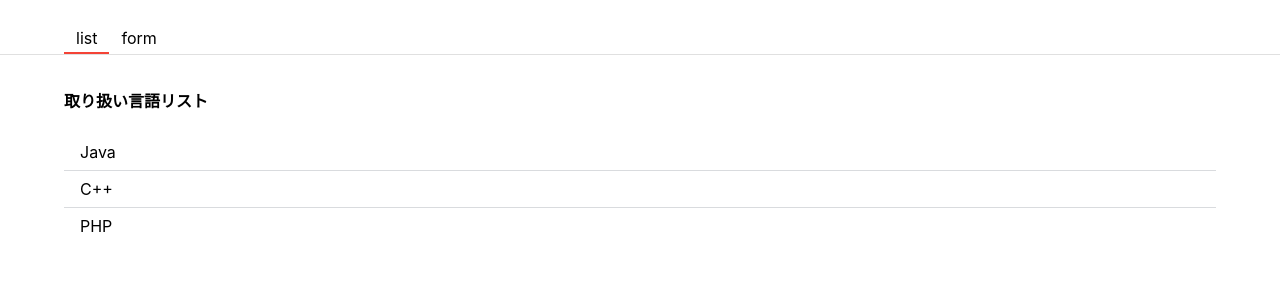
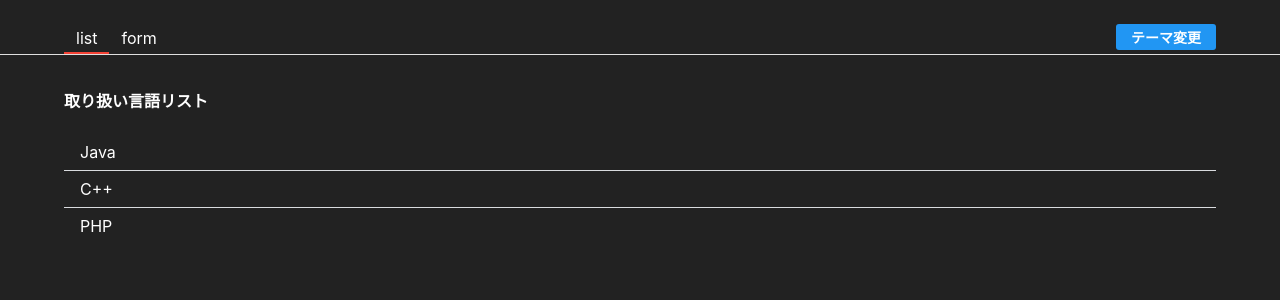
Before and after one commit to kai02221514/tutorial, a React (Create React App) app: page / in a window 1280 px wide. Shown: the top 300 px of the page. Built offline with nearby package versions, Linux system fonts and the light colour scheme.

Commit message:
Contextを利用したテーマの変更

```diff
--- a/src/App.js
+++ b/src/App.js
@@ -1,34 +1,21 @@
-import styled from "styled-components";
-import { useEffect,useState } from "react";
+import { useState,useContext } from "react";
 import { List } from "./Components/List"
 import { Form } from "./Components/Form"
-import { getLanguages } from "./Components/lang"
-import { withLoading } from "./Components/with-loading";
-import { Modal } from "./Components/modal";
+import { Header } from "./Components/Header";
+import { ThemeContext } from "./Components/ThemeContext";
+import styled from "styled-components";
 
-const Header = styled.header`
-display: flex;
-justify-content: space-between;
-padding: 24px 64px 0;
-border-bottom: 1px solid #E0E0E0;
+const Container = styled.div`
+  height: 100%;
+  color: ${({ theme }) => theme.color};
+  background-color: ${({ theme }) => theme.backgroundColor};
 `
 
-const HeaderUl = styled.ul`
-display: flex;
-margin: 0;
-padding: 0;`
+function App({ data }) {
+const [tab,setTab] = useState('list');
+const [langs,setLangs] = useState(data);
 
-const HeaderLi = styled.li`
-list-style: none;
-padding: 4px 12px;
-cursor: pointer;
-border-bottom: ${props => props.focused ? "2px solid #F44336" : "none"};
-`
-
-
-function App({ data }) {
-  const [tab,setTab] = useState('list');
-  const [langs,setLangs] = useState(data);
+const [theme] = useContext(ThemeContext);
 
 const addLang = (lang) => {
   setLangs([...langs,lang]);
@@ -36,19 +23,14 @@
 }
 
   return (
-<div>
-  <Header>
-    <HeaderUl>
-      <HeaderLi focused={tab === "list"} onClick={() => setTab('list')}>list</HeaderLi>
-      <HeaderLi focused={tab === "form"} onClick={() => setTab('form')}>form</HeaderLi>
-    </HeaderUl>
-  </Header>
+<Container theme={theme}>
+ <Header tab={tab} setTab={setTab} />
   {
     tab === 'list' ? <List langs={langs}/> : <Form onAddLang={addLang}/>
   }
-</div>
+</Container>
   );
 }
 
 
-export default withLoading(App, getLanguages);
+export default App;
--- /dev/null
+++ b/src/AppContainer.js
@@ -0,0 +1,23 @@
+
+import { useState } from 'react';
+import { ThemeContext,THEMES } from "./Components/ThemeContext";
+import { withLoading } from "./Components/with-loading";
+import { getLanguages } from "./Components/lang";
+import App from "./App"
+
+const AppComponent = withLoading(App, getLanguages)
+
+export const AppContainer = () => {
+  const [theme, setTheme] = useState(THEMES.dark);
+
+  const toggleTheme = () => {
+    const nextTheme = (theme === THEMES.dark) ? THEMES.light : THEMES.dark;
+    setTheme(nextTheme);
+  }
+
+  return (
+    <ThemeContext.Provider value={[theme, toggleTheme]}>
+      <AppComponent />
+    </ThemeContext.Provider>
+  )
+}
--- a/src/Components/Form.js
+++ b/src/Components/Form.js
@@ -1,7 +1,7 @@
 import { useState } from 'react';
 import { Button } from './button';
 import styled from 'styled-components';
-import { TabBodyContainer } from "./tab-body-container";
+import { TabBodyContainer } from "./Tab.body.container";
 import { FormModal } from './FormModal';
 import { Hint } from './Hint';
 
--- a/src/Components/FormModal.js
+++ b/src/Components/FormModal.js
@@ -1,12 +1,16 @@
+import { useContext } from 'react';
 import styled from "styled-components";
 import { Button } from "./button";
 import { Modal } from "./modal";
+import { THEMES,ThemeContext } from "./ThemeContext";
 
 const Container = styled.div`
 width: 240px;
 border-radius: 10px;
 padding: 24px 36px;
-background-color: white;
+color: ${({ theme }) => theme.color};
+background-color: ${({ theme }) => theme.backgroundColor};
+border: ${({ theme }) => theme === THEMES.dark ? '2px solid white' : 'none'};
 `
 
 const ButtonWrapper = styled.div`
@@ -16,9 +20,10 @@
 `
 
 export const FormModal = ({ confirm, cancel }) => {
+    const [theme] = useContext(ThemeContext);
     return (
         <Modal>
-            <Container>
+            <Container theme={theme}>
         <div>本当に作成しますか？</div>
         <ButtonWrapper>
         <Button onClick={cancel}>Cancel</Button>
--- /dev/null
+++ b/src/Components/Header.js
@@ -0,0 +1,41 @@
+import { useContext } from 'react';
+import styled from "styled-components";
+import { Button } from "./button";
+import { ThemeContext } from "./ThemeContext";
+
+const Container = styled.header`
+display: flex;
+justify-content: space-between;
+padding: 24px 64px 0;
+border-bottom: 1px solid #E0E0E0;
+`
+
+const HeaderUl = styled.ul`
+display: flex;
+margin: 0;
+padding: 0;`
+
+const HeaderLi = styled.li`
+list-style: none;
+padding: 4px 12px;
+cursor: pointer;
+border-bottom: ${props => props.focused ? "2px solid #F44336" : "none"};
+`
+
+const HeaderButton = styled(Button)`
+  padding: 0;
+  margin-bottom: 4px;
+`
+
+export const Header = ({ tab, setTab }) => {
+  const [theme, toggleTheme] = useContext(ThemeContext);
+    return(
+ <Container>
+    <HeaderUl>
+      <HeaderLi focused={tab === "list"} onClick={() => setTab('list')}>list</HeaderLi>
+      <HeaderLi focused={tab === "form"} onClick={() => setTab('form')}>form</HeaderLi>
+    </HeaderUl>
+    <HeaderButton onClick={toggleTheme}>テーマ変更</HeaderButton>
+  </Container>
+    )
+}
--- a/src/Components/List.js
+++ b/src/Components/List.js
@@ -1,5 +1,5 @@
 import styled from 'styled-components';
-import { TabBodyContainer } from "./tab-body-container";
+import { TabBodyContainer } from "./Tab.body.container";
 
 const ListItem = styled.div`
   padding: 8px 16px;
--- /dev/null
+++ b/src/Components/ThemeContext.js
@@ -0,0 +1,14 @@
+import React from 'react';
+
+export const THEMES = {
+  light: {
+    color: 'black',
+    backgroundColor: 'white',
+  },
+  dark: {
+    color: 'white',
+    backgroundColor: '#222222',
+  }
+}
+
+export const ThemeContext = React.createContext([THEMES.dark, () => {}]);
--- a/src/Components/with-loading.js
+++ b/src/Components/with-loading.js
@@ -1,14 +1,18 @@
 import styled from "styled-components";
-import { useState, useEffect } from 'react';
+import { useState, useEffect,useContext } from 'react';
+import { ThemeContext } from "./ThemeContext";
 
 const LoadDiv = styled.div`
-padding: 36px
+height: 100%;
+padding: 36px;
+color: ${({ theme }) => theme.color};
+background-color: ${({ theme }) => theme.backgroundColor};
 `
 
 export const withLoading = (WrappedComponent,fetchData) => {
     return () => {
         const [data, setData] = useState(null);
-
+        const [theme] = useContext(ThemeContext);
         useEffect( () => {
             fetch();
         },[])
@@ -19,7 +23,7 @@
         }
 
         const Loading = (
-            <LoadDiv>ロード中...</LoadDiv>
+            <LoadDiv theme={theme}>ロード中...</LoadDiv>
         )
 
         return data ? <WrappedComponent data={data} /> : Loading;
--- a/src/index.css
+++ b/src/index.css
@@ -1,4 +1,8 @@
+html {
+  height: 100%;
+}
 body {
+  height: 100%;
   margin: 0;
   font-family: -apple-system, BlinkMacSystemFont, 'Segoe UI', 'Roboto', 'Oxygen',
     'Ubuntu', 'Cantarell', 'Fira Sans', 'Droid Sans', 'Helvetica Neue',
@@ -11,3 +15,6 @@
   font-family: source-code-pro, Menlo, Monaco, Consolas, 'Courier New',
     monospace;
 }
+#root {
+  height: 100%;
+}
--- a/src/index.js
+++ b/src/index.js
@@ -1,12 +1,12 @@
 import React from 'react';
 import ReactDOM from 'react-dom';
 import './index.css';
-import App from './App';
 import reportWebVitals from './reportWebVitals';
+import { AppContainer } from './AppContainer';
 
 ReactDOM.render(
   <React.StrictMode>
-    <App />
+    <AppContainer />
   </React.StrictMode>,
   document.getElementById('root')
 );
```
Also changed, not shown: src/Components/Tab.body.container.js (renamed from src/Components/tab-body-container.js), 1 other file (tests, documents, lock files or other folders).
